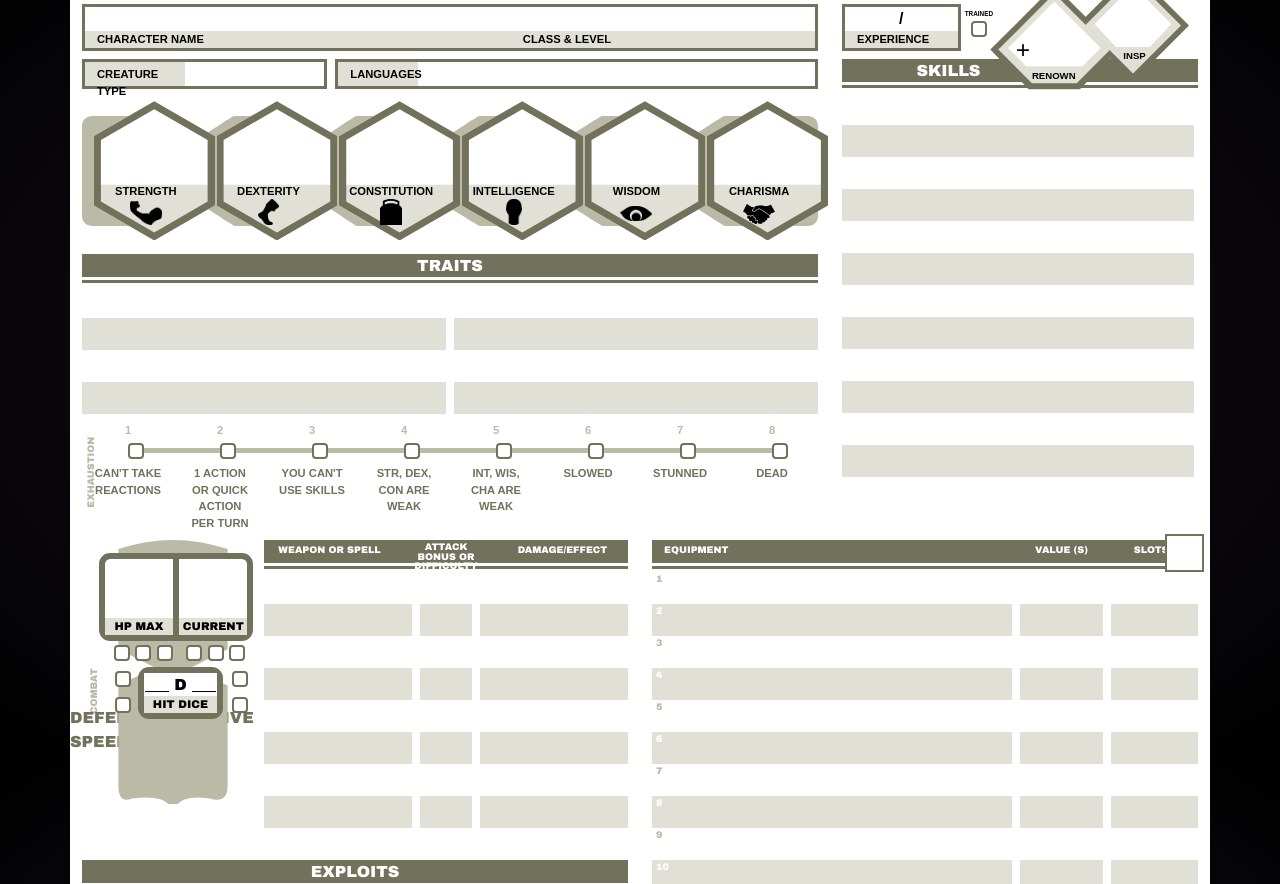
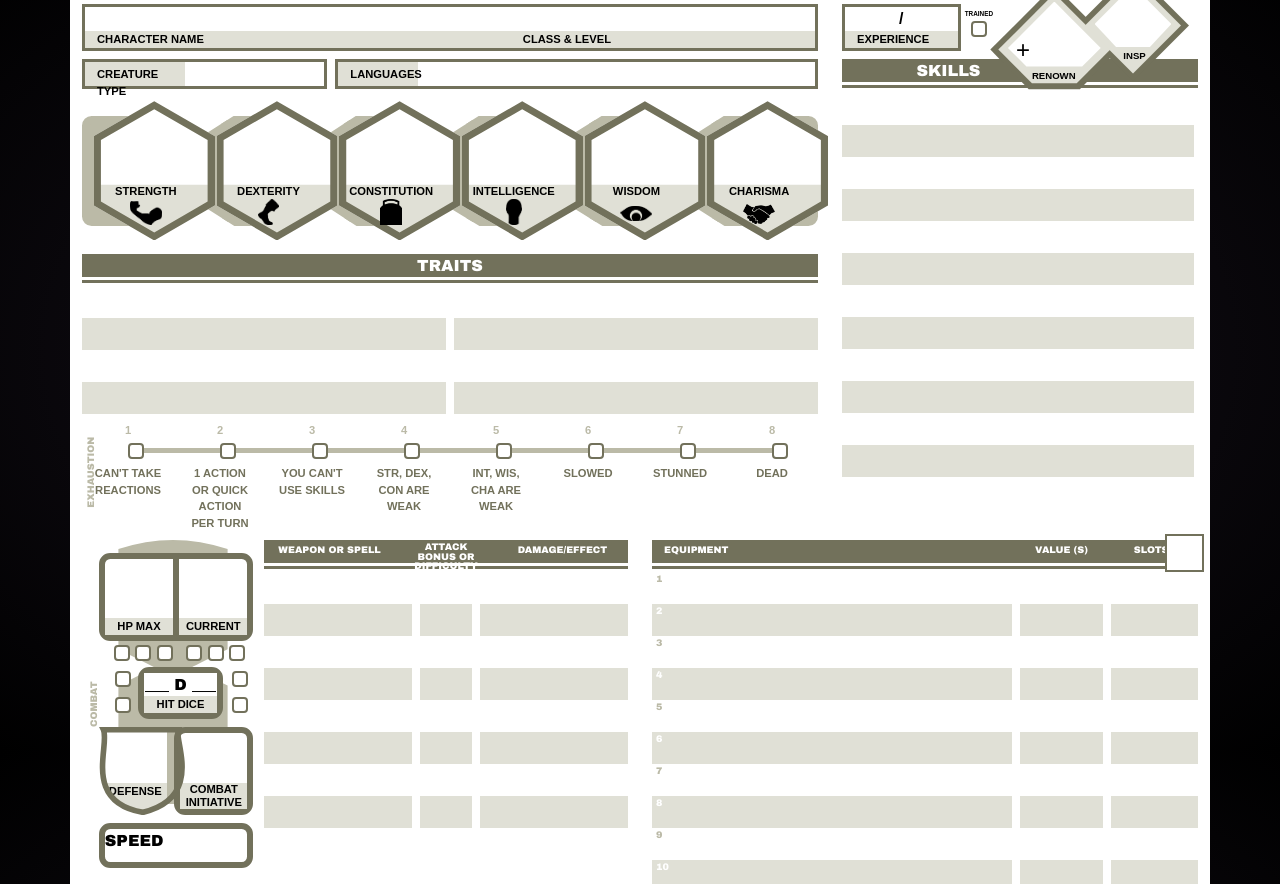
Before and after one commit to bennettcg/www-hundreddungeons, a plain HTML site: page character-sheet.html in a window 1280 px wide. Shown: the part 48-932 px from the top of the page. Drawn offline with nearby package versions, Linux system fonts and the light colour scheme.

Commit message:
clip-path applied to the svg Defense shape

```diff
--- a/character-sheet.html
+++ b/character-sheet.html
@@ -411,7 +411,6 @@
                                         Q 20,80 40,70
                                         Q 20,60 20,60
                                         z"></path>
-
                                     </svg>
                                 </div>
                                 <div class="row position-relative" id="combat-hp-summary">
@@ -466,9 +465,9 @@
                                     </div>
                                     <div class="position-relative px-0 col-7" id="hit-dice-box">
                                         <div class="w-100 position-absolute" id="hit-dice-counts">
-                                            <span>___</span>
+                                            <span class="hit-dice-input" id="hit-dice-number">___</span>
                                             D
-                                            <span>___</span>
+                                            <span class="hit-dice-input" id="hit-dice-type">___</span>
                                         </div>
                                         <div class="w-100 position-absolute attribute-label hp-summary-label"
                                             id="hit-dice-label">
@@ -488,10 +487,40 @@
                                         </div>
                                     </div>
                                 </div>
-                                <div class="row position-relative">
-                                    DEFENSE/INITIATIVE
+                                <div class="row position-relative" id="defense-initiative">
+                                    <div class="col position-relative px-0 me-1" id="defense-wrapper">
+                                        <div class="position-relative px-0 me-1" id="combat-defense-clip">
+                                            <svg class="position-absolute" id="defense-shield-clip" viewBox="0 0 100 100" xmlns="http://www.w3.org/2000/svg">
+                                                <clipPath id="shield-clip" clipPathUnits="userSpaceOnUse">
+                                                    <path d="M 0,0
+                                                  C 8,20 -20,85 46,86
+                                                  C 84,70 76,12 86,0 z" />
+                                                </clipPath>
+                                              </svg>
+                                            <svg class="position-absolute" id="defense-shield" viewBox="0 0 100 100" xmlns="http://www.w3.org/2000/svg">
+                                              <path fill="transparent"
+                                                  d="M 5,3
+                                                  C 13,20 -20,85 50,97
+                                                  C 120,80 85,15 90,3 z"  />
+                                            </svg>
+                                            <div class="w-100 position-absolute attribute-label hp-summary-label" id="defense-label">DEFENSE</div>
+                                        </div>
+                                        <div class="position-relative px-0 me-1" id="combat-defense">
+                                            <svg class="position-absolute" id="defense-shield" viewBox="0 0 100 100" xmlns="http://www.w3.org/2000/svg">
+                                              <path fill="transparent"
+                                                  d="M 5,3
+                                                  C 13,20 -20,85 50,97
+                                                  C 120,80 85,15 90,3 z"  />
+                                            </svg>
+                                        </div>
+                                    </div>
+                                    <div class="col position-relative px-0 ms-1" id="combat-initiative">
+                                        <div class="" id="combat-initiative-box">
+                                            <div class="w-100 position-absolute attribute-label hp-summary-label" id="initiative-label">COMBAT INITIATIVE</div>
+                                        </div>
+                                    </div>
                                 </div>
-                                <div class="row position-relative">
+                                <div class="row position-relative" id="combat-speed">
                                     SPEED
                                 </div>
                             </div>
--- a/style.css
+++ b/style.css
@@ -185,6 +185,8 @@ body {
     text-align: center;
     color: #000000;
     font-size: .7rem;
+    font-family: 'Arial';
+    font-weight: 600;
 }
 .attribute-icon {
     bottom:11%;
@@ -390,7 +392,7 @@ body {
     position: relative;
     z-index:1
 }
-#combat-hp-summary {
+#combat-hp-summary, #combat-speed {
     border: solid .4rem #72715b;
     border-radius: .7rem;
     z-index: 8;
@@ -400,6 +402,15 @@ body {
     left: 1.8rem;
     height: 5.5rem;
     background-color: #ffffff;
+}
+#defense-initiative {
+    width: 85%;
+    z-index: 8;
+    top: 0.8rem;
+    left: 1.8rem;
+    height: 5.5rem;
+    margin-top: .5rem;
+    margin-bottom: .5rem;
 }
 #hit-dice-summary {
     z-index: 8;
@@ -436,3 +447,40 @@ body {
 #hit-dice-lr {
     left: 1.3rem;
 }
+#initiative-label {
+    line-height: .8rem;
+}
+#combat-speed {
+    height: 2.8rem;
+}
+#combat-initiative {
+    background-color: #ffffff;
+    border: solid .4rem #72715b;
+    border-radius: .7rem;
+}
+#combat-defense-clip {
+    background-color: #ffffff;
+    clip-path: url(#shield-clip);
+    height: 100%;
+    left: 0.3rem;
+}
+#combat-defense {
+    height: 100%;
+    top: -5.5rem;
+}
+#combat-defense svg path {
+    stroke: #72715b;
+    stroke-width: .4rem;
+}
+#defense-shield-clip {
+    height: 100%;
+    z-index: 7;
+}
+#defense-shield {
+    height: 100%;
+    z-index:8;
+}
+#defense-label {
+    height: 2rem;
+    z-index:2;
+}
```
